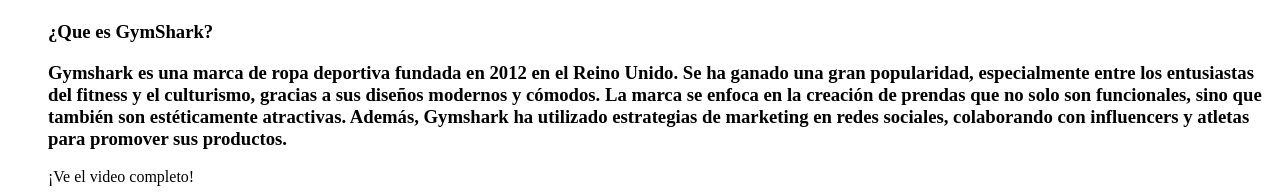
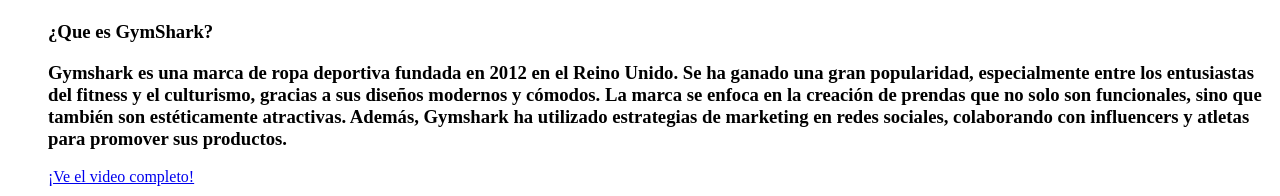
Before and after one commit to Martin302008/Martin.github.io, a plain HTML site: page index.html in a window 1280 px wide. Shown: the part 604-800 px from the top of the page. Drawn offline with Linux system fonts and the light colour scheme.

Commit message:
Update index.html

```diff
--- a/index.html
+++ b/index.html
@@ -25,7 +25,7 @@
 
   <h3><b>Gymshark es una marca de ropa deportiva fundada en 2012 en el Reino Unido. Se ha ganado una gran popularidad, especialmente entre los entusiastas del fitness y el culturismo, gracias a sus diseños modernos y cómodos. La marca se enfoca en la creación de prendas que no solo son funcionales, sino que también son estéticamente atractivas. Además, Gymshark ha utilizado estrategias de marketing en redes sociales, colaborando con influencers y atletas para promover sus productos.</b></h3>
 
-  <a scr="https://m.youtube.com/watch?v=YNiIUCBxhCQ"  width="700px">¡Ve el video completo!</a>
+  <a href="https://m.youtube.com/watch?v=YNiIUCBxhCQ"  width="700px">¡Ve el video completo!</a>
   <p></p>
 
   <h3><b>Fundadores</b></h3>
```
